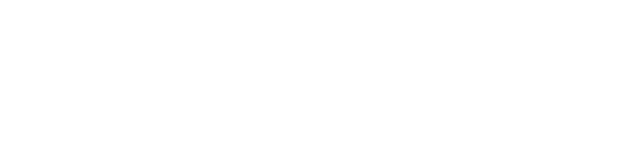
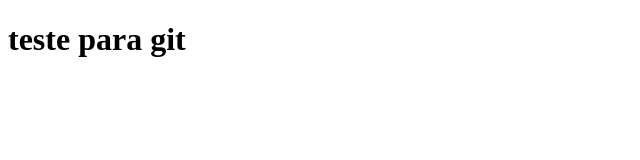
Before and after one commit to djtiagosouza/compass_git_1, a plain HTML site: page Curso_git/index.html in a window 1280 px wide. Shown: the whole page, without its empty margins (0-640 px from the left). Drawn offline with Linux system fonts and the light colour scheme.

Commit message:
commit via pc

```diff
--- a/Curso_git/index.html
+++ b/Curso_git/index.html
@@ -7,6 +7,6 @@
     <title>Document</title>
 </head>
 <body>
-
+    <P><H1>teste para git</H1></P>
 </body>
 </html>
```
